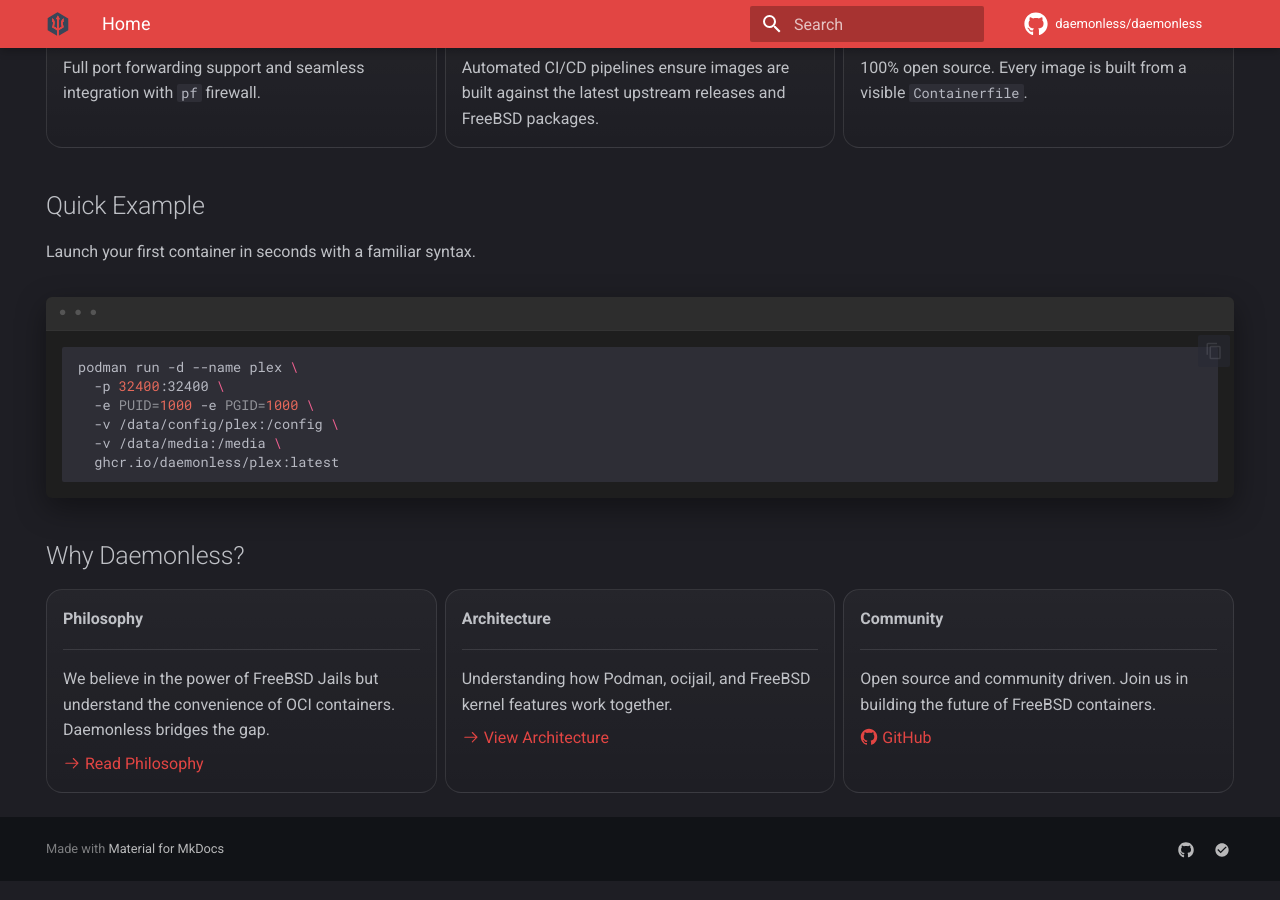
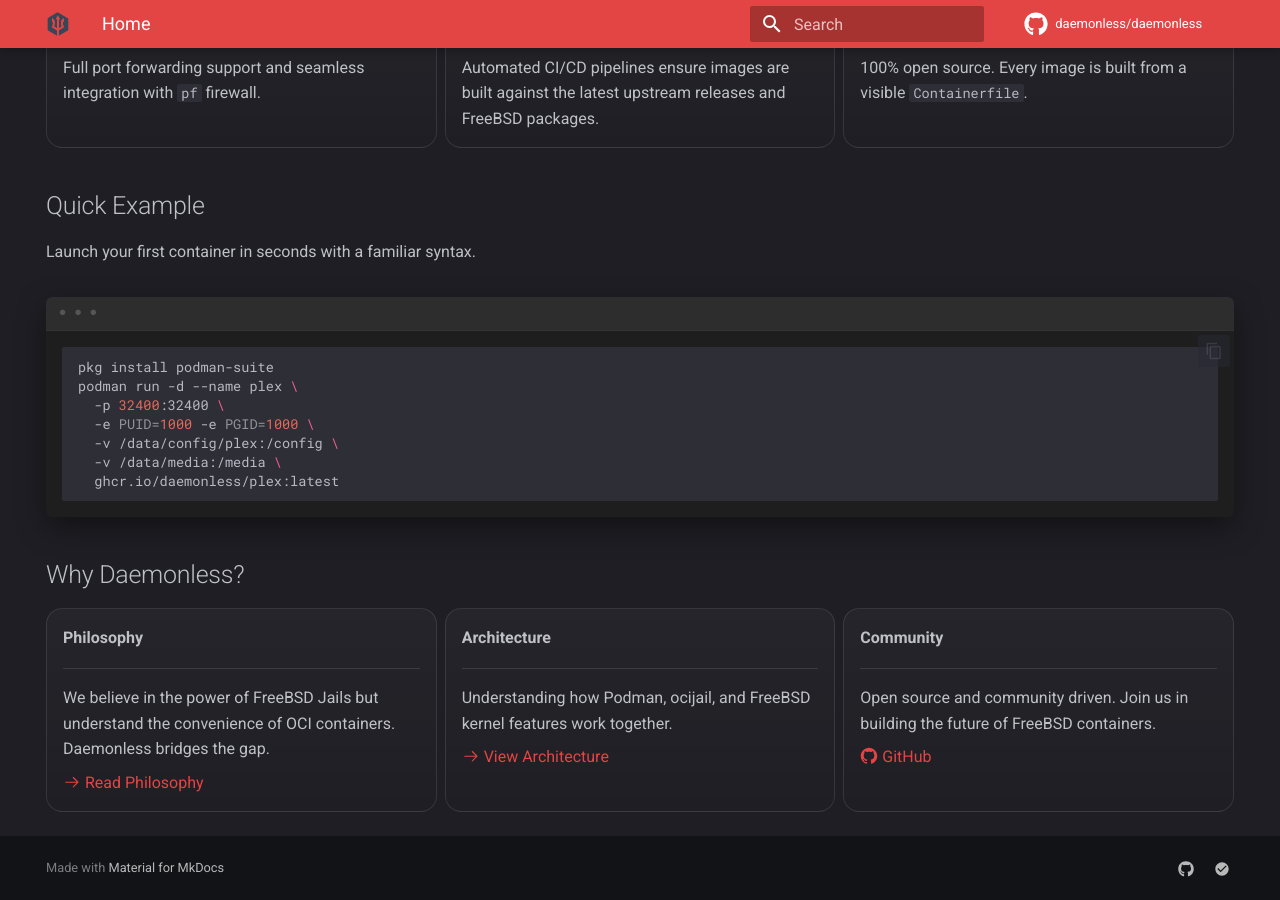
Before and after one commit to daemonless/daemonless-io, an MkDocs documentation site: the page built from docs/index.md, in a window 1280 px wide and 900 px high, scrolled down 1059 px. Built offline with MkDocs 1.6.1 and Material for MkDocs 9.7.7, drawn with Linux system fonts in a browser that asks for light colours; comment, search, counter and statistics services are not loaded.

Commit message:
Add pkg install..

````diff
--- a/docs/index.md
+++ b/docs/index.md
@@ -65,6 +65,7 @@ Launch your first container in seconds with a familiar syntax.
 <div class="termy">
 
 ```bash
+pkg install podman-suite
 podman run -d --name plex \
   -p 32400:32400 \
   -e PUID=1000 -e PGID=1000 \
````
